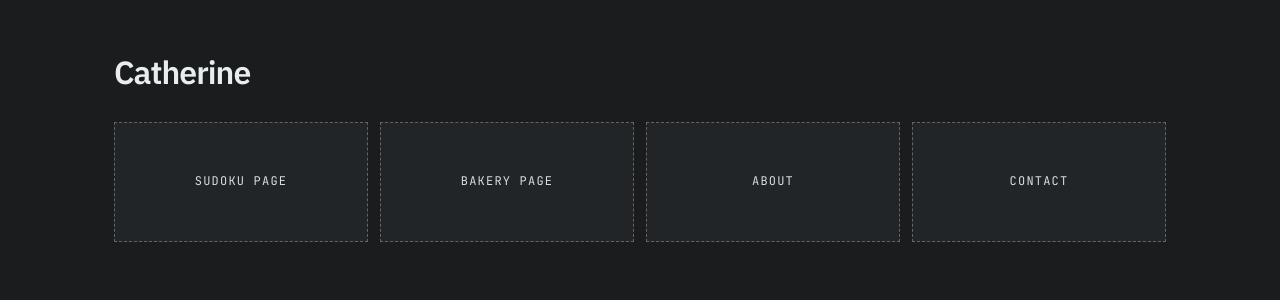
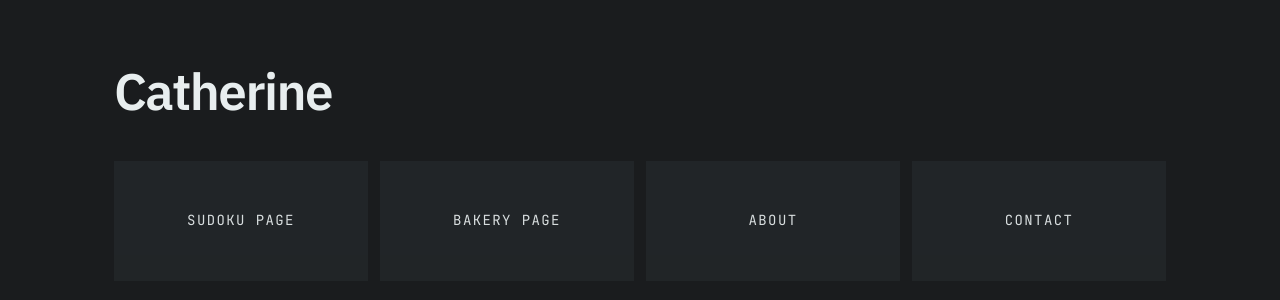
Before and after one commit to CoRine65/Portfolio_website, a React (Vite) app: page / in a window 1280 px wide. Shown: the top 300 px of the page. Built offline with nearby package versions, Linux system fonts and the light colour scheme.

Commit message:
style: enlarge fonts and polish spacing across pages

```diff
--- a/src/index.css
+++ b/src/index.css
@@ -1,6 +1,3 @@
-/* ============================
-   1) Reset
-============================ */
 *,
 *::before,
 *::after {
@@ -16,6 +13,8 @@ body,
 
 body {
   margin: 0;
+
+  font-size: 18px;
 }
 
 /* ============================
@@ -34,10 +33,10 @@ body {
   --bg-subtle: #2b5a6c;   /* hover surface */
 
   --text-primary: #e8eeef;      /* headings + main text */
-  --text-secondary: #d6e0dd;    /* paragraphs (less muted than your current) */
-  --text-muted: #aab6b2;        /* meta/airport (a touch dimmer) */
+  --text-secondary: #a3adb5;    /* paragraphs (less muted than your current) */
+  --text-muted: #d3d6e3;        /* meta/airport (a touch dimmer) */
 
-  --accent: #2b5a6c;                   /* links/focus */
+  --accent: #3ebe8b;                   /* links/focus */
   --accent-soft: rgba(43, 90, 108, 0.18); /* soft wash behind media */
 
   /* Rendering */
@@ -73,10 +72,23 @@ h1, h2, h3, h4, h5, h6 {
   margin: 0 0 0.6em;
 }
 
+h1{
+  font-size: clamp(2.2rem, 4vw, 3.2rem);
+  line-height: 1.7;
+  margin-bottom: 0.5em;
+}
+
+h2 {
+  font-size: clamp(1.4rem, 2vw, 1.85rem);
+  line-height: 1.2;
+  margin-top: 1.6em;
+}
+
 p {
+  font-size: 1.2rem;
   margin: 0 0 1em;
   max-width: 68ch;
-  line-height: 1.65;
+  line-height: 1.7;
   letter-spacing: -0.01em;
   color: var(--text-secondary);
 }
@@ -86,7 +98,7 @@ p {
   font-family: var(--font-mono);
   text-transform: uppercase;
   letter-spacing: 0.08em;
-  font-size: 13px;
+  font-size: 14px;
   opacity: 0.92;
   color: var(--text-muted);
 }
@@ -102,7 +114,7 @@ p {
   font-family: var(--font-mono);
   text-transform: uppercase;
   letter-spacing: 0.08em;
-  font-size: 13px;
+  font-size: 15px;
   opacity: 0.92;
   color: var(--text-muted);
   margin: 6px 0;
@@ -131,7 +143,7 @@ nav a {
   font-family: var(--font-mono);
   text-transform: uppercase;
   letter-spacing: 0.1em;
-  font-size: 12px;
+  font-size: 14px;
 }
 
 /* ============================
@@ -170,7 +182,7 @@ nav a {
 
 .card {
   height: 120px;
-  border: 1px dashed rgba(232, 238, 239, 0.35);
+  /*border: 1px dashed rgba(232, 238, 239, 0.35);*/
   background: var(--bg-surface);
 
   display: flex;
```
